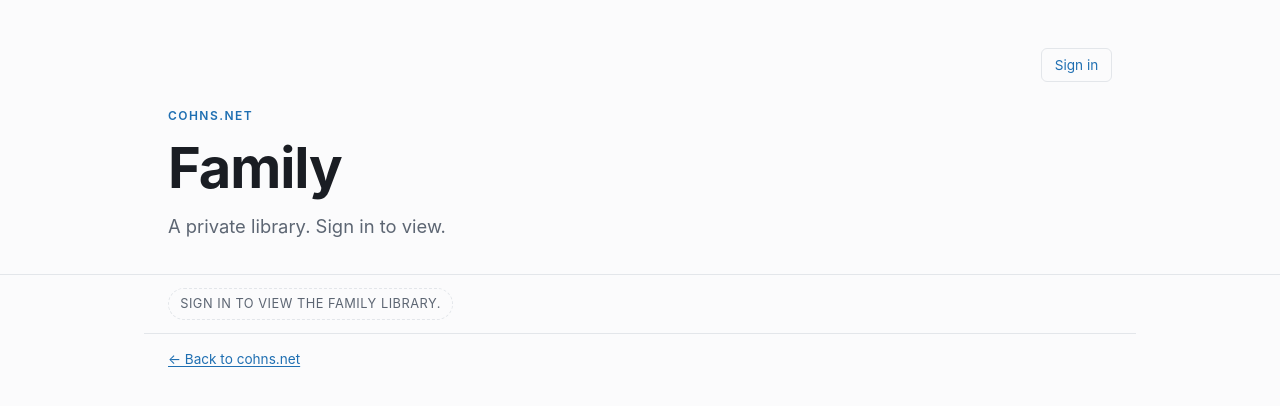
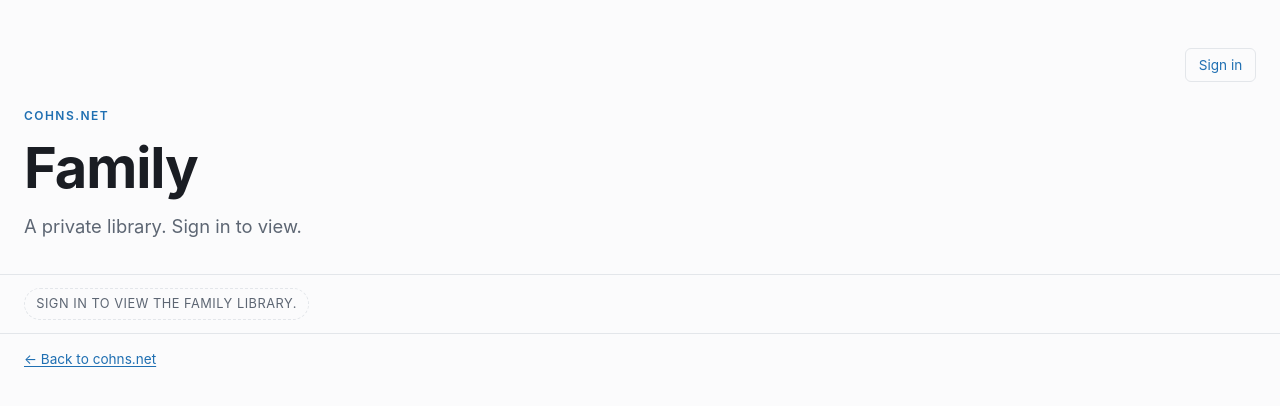
Before and after one commit to steve-cohn-personal/cohns-net-infra, a plain HTML site: page site/family/index.html in a window 1280 px wide. Drawn offline with Linux system fonts and the light colour scheme.

Commit message:
family: make the photo grid fill the window and reflow responsively
The gallery sat in a narrow, mostly-empty column. Two causes: the page used the
site's 62rem reading-width wrap, and — the real bug — <main> is the site's
two-column content grid, so the gallery was boxed into one of those columns.

Give the gallery page a wide wrap (100rem via a page--gallery body class), span
the gallery across both main columns (grid-column: 1 / -1), and bump the thumb
min track to 220px. The grid now fills the viewport and reflows from 1 column on
mobile up to many on wide screens. Verified at 375px (1 col) and 1280px (5 cols).

Co-Authored-By: Claude Opus 4.8 <noreply@anthropic.com>

```diff
--- a/site/css/main.css
+++ b/site/css/main.css
@@ -37,6 +37,13 @@ body {
   max-width: var(--max);
   margin: 0 auto;
   padding: 0 1.5rem;
+}
+
+/* The photo library is grid-first, not prose: let its masthead, grid, and footer
+   span a much wider container than the site's reading width so the thumbnails fill
+   the window and reflow with it, instead of sitting in a narrow centered column. */
+.page--gallery .wrap {
+  max-width: 100rem;
 }
 
 /* --- masthead --- */
@@ -250,9 +257,15 @@ footer {
 
 /* --- family photo gallery --- */
 
+/* <main> is the site's 2-column content grid (see the `main` rule above); the
+   gallery must span both columns, or the photo grid is boxed into one half. */
+.gallery {
+  grid-column: 1 / -1;
+}
+
 .photo-grid {
   display: grid;
-  grid-template-columns: repeat(auto-fill, minmax(160px, 1fr));
+  grid-template-columns: repeat(auto-fill, minmax(220px, 1fr));
   gap: 0.75rem;
   margin-top: 1rem;
 }
--- a/site/family/index.html
+++ b/site/family/index.html
@@ -8,7 +8,7 @@
   <meta name="description" content="A private, invite-only family photo library.">
   <link rel="stylesheet" href="/css/main.css">
 </head>
-<body>
+<body class="page--gallery">
   <header class="masthead masthead--sub">
     <div class="wrap">
       <div id="authbar" class="authbar"></div>
```
